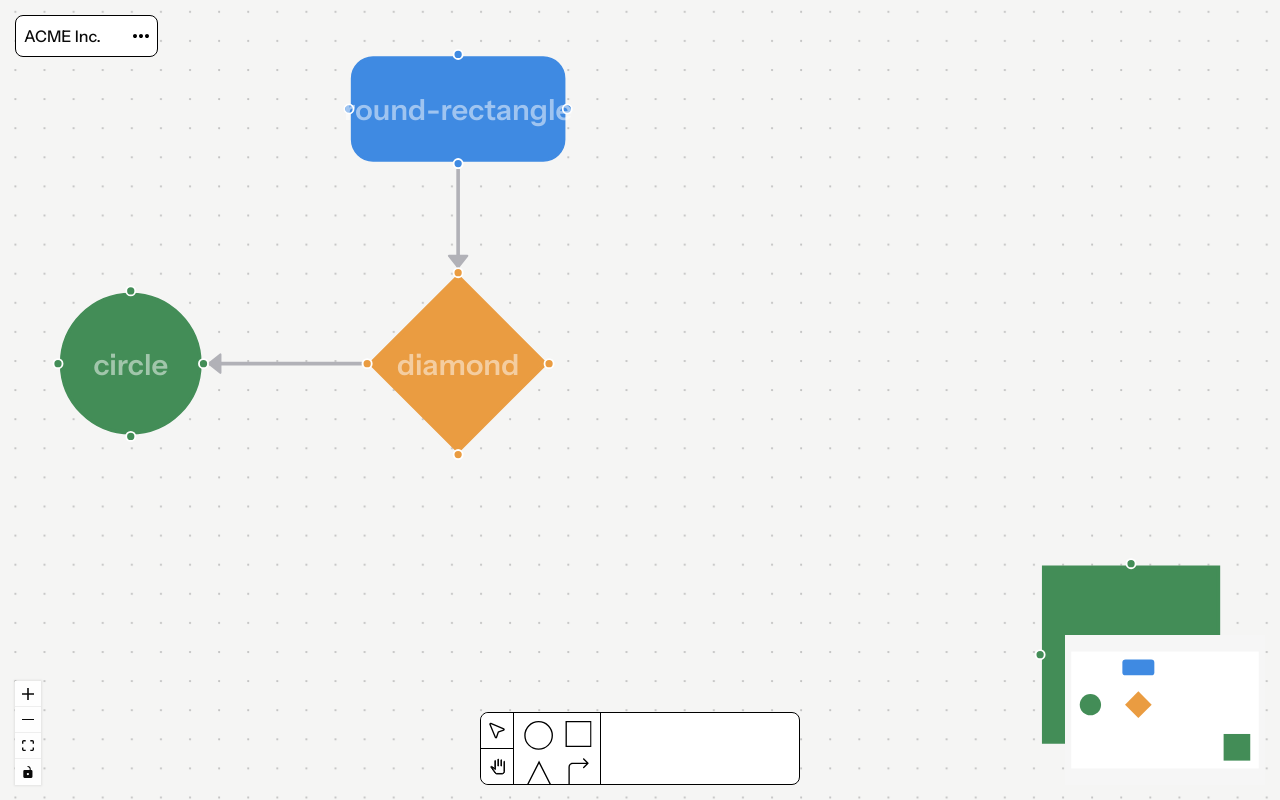
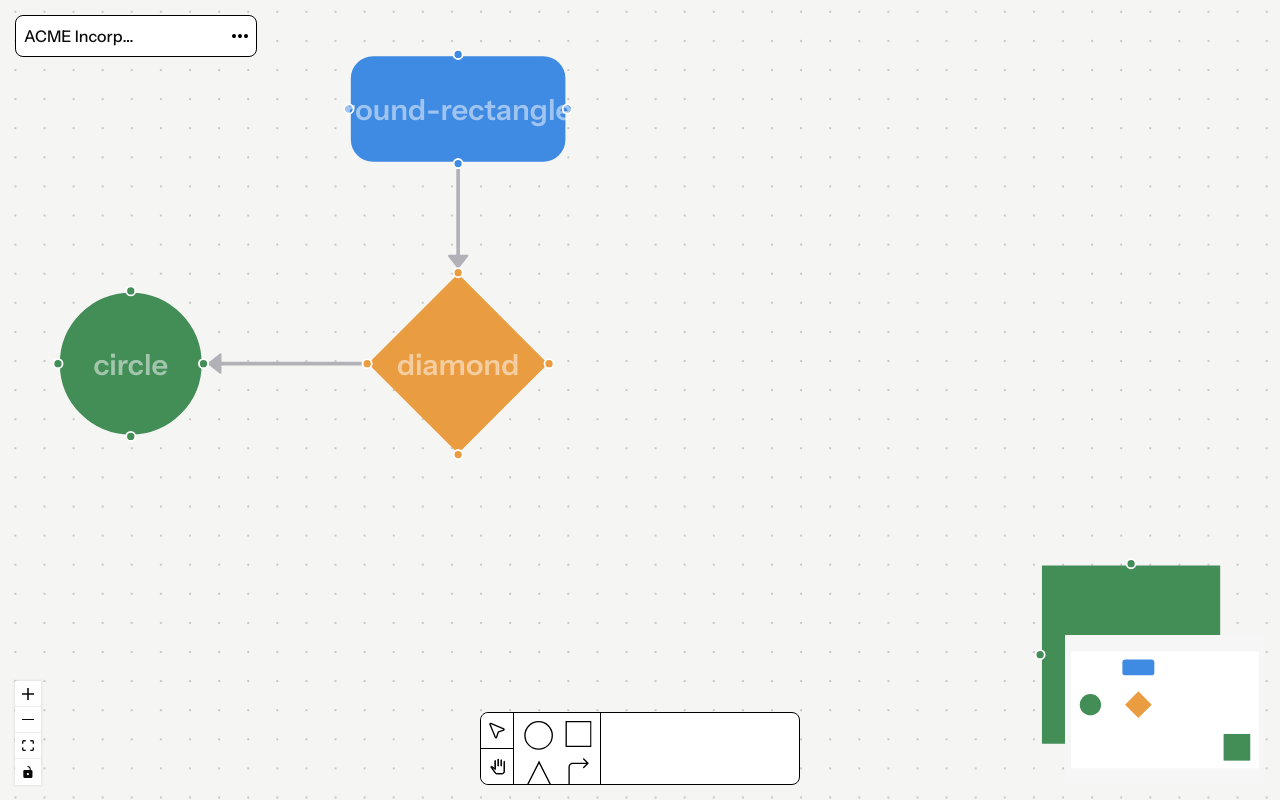
Before and after one commit to aiclub-cl/BNA-Vis, a Next.js app: page / in a window 1280 px wide. Built offline with nearby package versions, Linux system fonts and the light colour scheme.

Commit message:
Truncated too long file name

```diff
--- a/app/components/FileOptions.tsx
+++ b/app/components/FileOptions.tsx
@@ -30,8 +30,8 @@ export default function FileOptions({ undo, redo, canUndo, canRedo }: FileOption
 
 
     return (
-        <div id="topLeftPanel" className="bg-white border-black border rounded-lg flex space-x-4">
-            <p className="py-2 px-2 font-medium">ACME Inc.</p>
+        <div id="topLeftPanel" className="bg-white border-black border rounded-lg flex gap-20">
+            <p className="py-2 px-2 font-medium truncate max-w-32">ACME Incorporated</p>
             <DropdownMenu>
                 <DropdownMenuTrigger className="flex items-center justify-center px-2 py-2 rounded-r-lg hover:bg-gray-200">
                     <Image src="/svgs/dots.svg" alt="File Options" width={16} height={16} draggable={false} />
```
